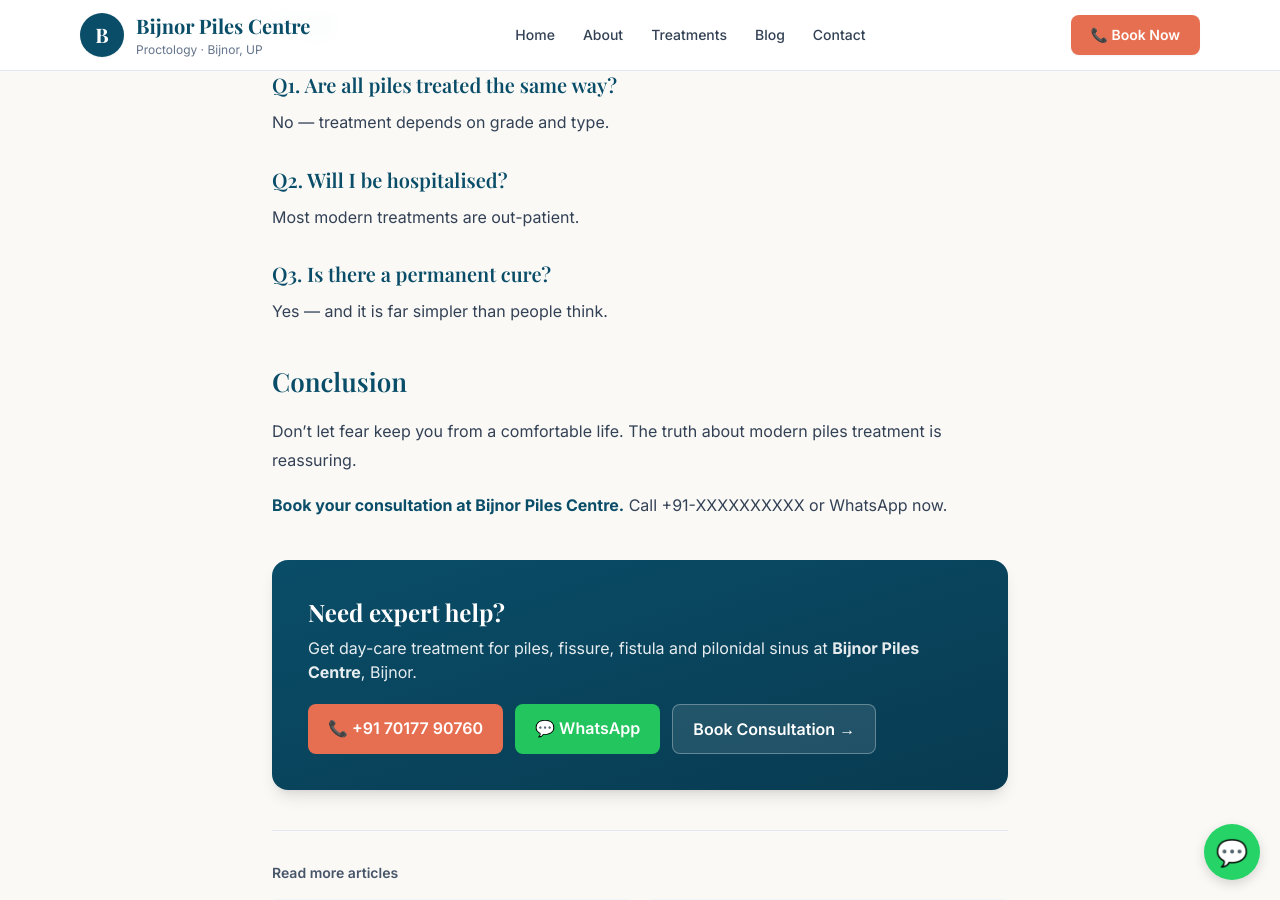
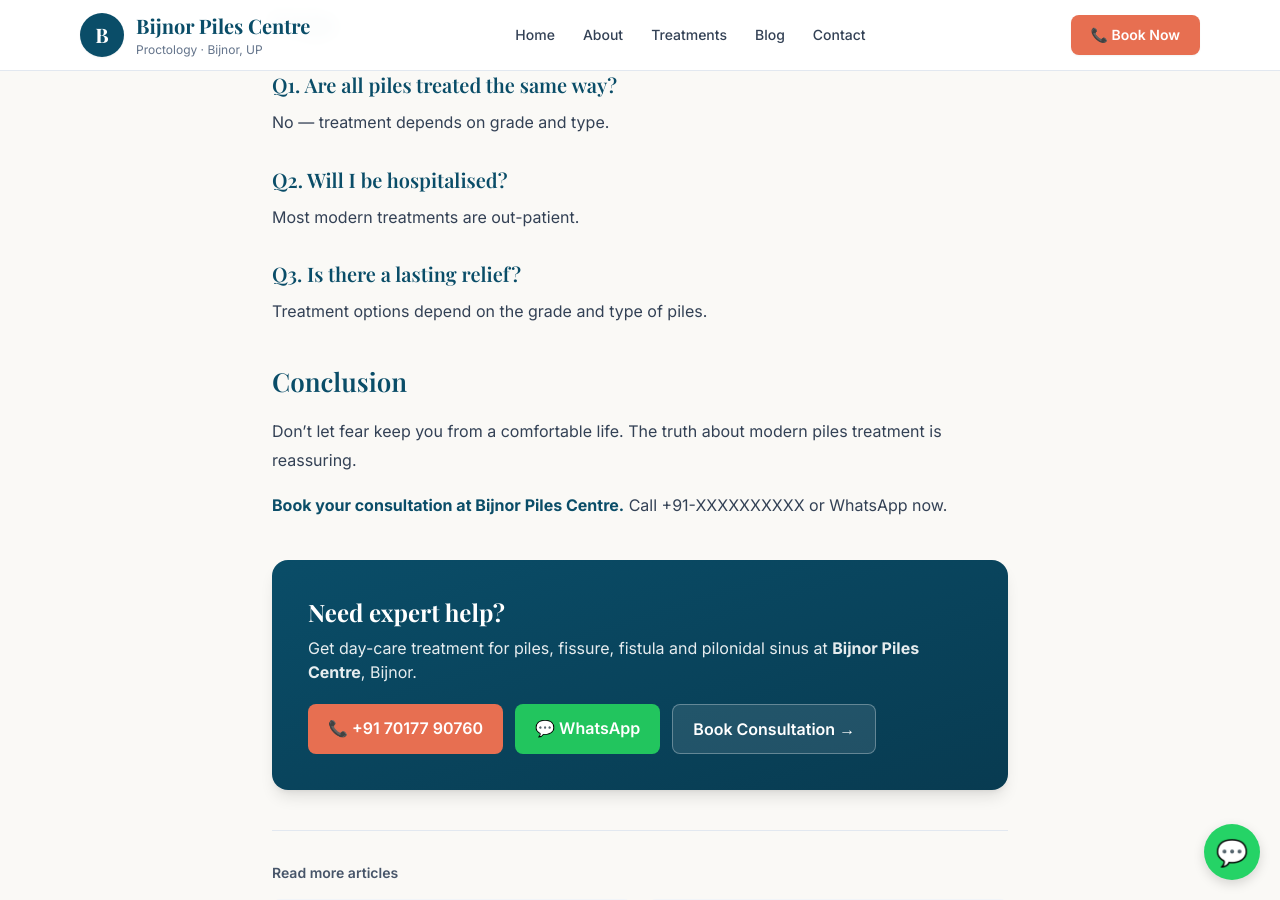
Before and after one commit to kumarparmod23/bijnorpilescentre, a Jekyll site: the page built from _posts/en/2026-04-16-myths-vs-facts-piles-surgery.md, in a window 1280 px wide and 900 px high, scrolled down 1877 px. Built offline with Jekyll 4.4.1, drawn with Linux system fonts in a browser that asks for light colours; nearby versions of some CDN libraries.

Commit message:
Update treatment messaging and success-rate claims

```diff
--- a/_posts/en/2026-04-16-myths-vs-facts-piles-surgery.md
+++ b/_posts/en/2026-04-16-myths-vs-facts-piles-surgery.md
@@ -51,8 +51,8 @@ Don't let myths delay treatment. Persistent bleeding, pain or a lump should be e
 No — treatment depends on grade and type.
 ### Q2. Will I be hospitalised?
 Most modern treatments are out-patient.
-### Q3. Is there a permanent cure?
-Yes — and it is far simpler than people think.
+### Q3. Is there a lasting relief?
+Treatment options depend on the grade and type of piles.
 
 ## Conclusion
 Don't let fear keep you from a comfortable life. The truth about modern piles treatment is reassuring.
```
